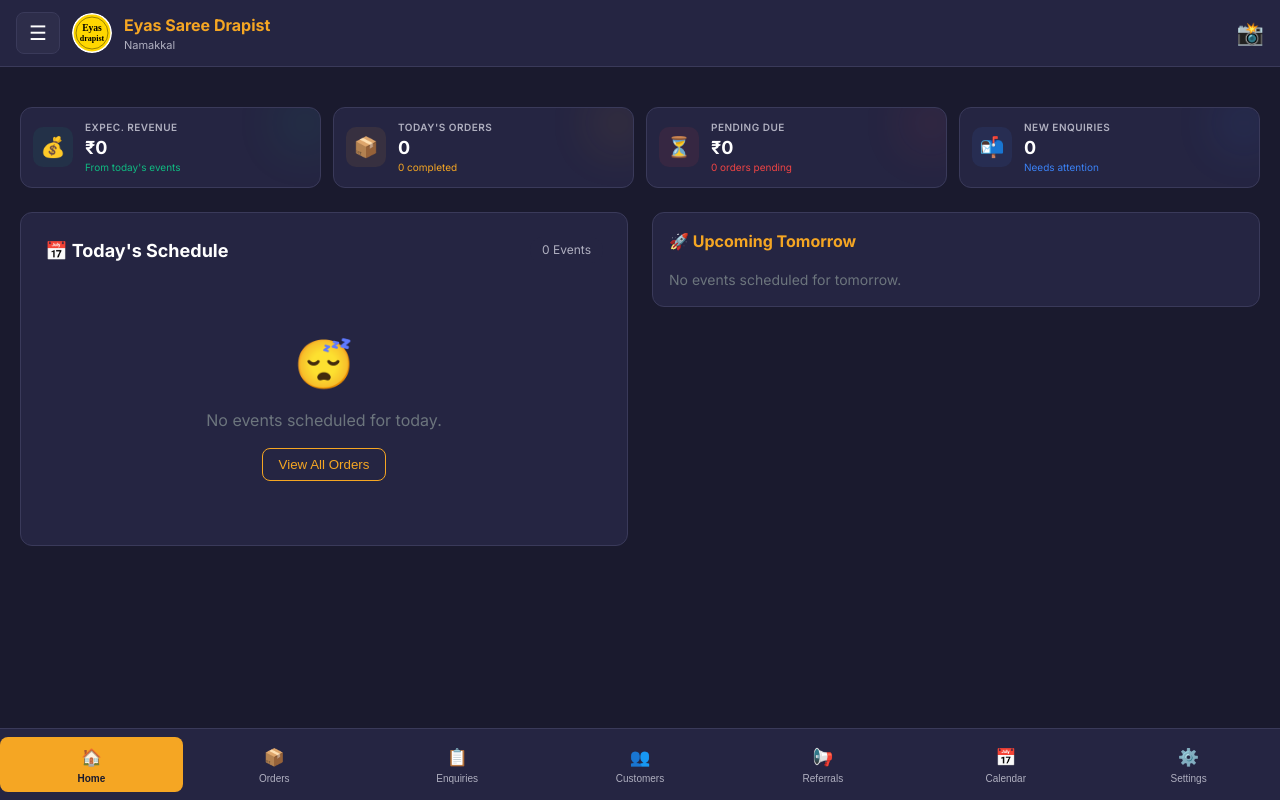
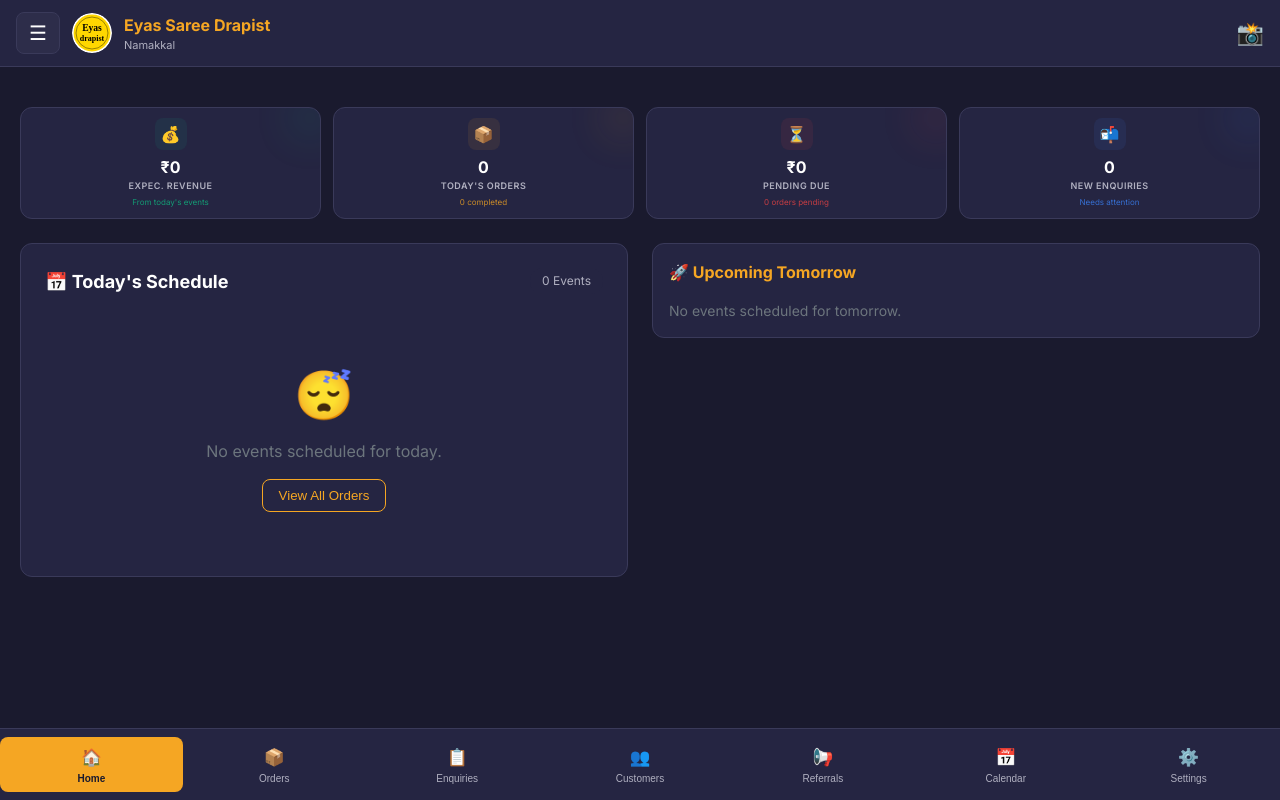
Before and after one commit to maniraja5599/EyasBookingApp, a React (Vite) app: page / in a window 1280 px wide. Built offline with nearby package versions, Linux system fonts and the light colour scheme.

Commit message:
Fix_Dashboard_Clipping_VerticalLayout

```diff
--- a/src/components/Dashboard.tsx
+++ b/src/components/Dashboard.tsx
@@ -32,73 +32,76 @@ export const Dashboard: React.FC<{
   const StatCard: React.FC<{ label: string; value: string | number; icon: string; color: string; subtext?: string }> = ({ label, value, icon, color, subtext }) => (
     <div className="glass-card" style={{
       ...cardStyle,
-      padding: '12px', // Compact padding
+      padding: '10px', // Very compact padding
       display: 'flex',
-      alignItems: 'center',
-      gap: '12px', // Compact gap
+      flexDirection: 'column', // Vertical stack
+      alignItems: 'center', // Center everything
+      gap: '4px', // Tighter gap
       position: 'relative',
       overflow: 'hidden',
-      minHeight: '80px', // Compact height
-      justifyContent: 'flex-start'
+      minHeight: '100px', // Taller to fit vertical content
+      justifyContent: 'center',
+      textAlign: 'center'
     }}>
       <div style={{
         background: `${color}15`,
         color: color,
-        width: '40px', // Smaller icon box
-        height: '40px',
-        borderRadius: '10px',
+        width: '32px', // Even smaller icon box
+        height: '32px',
+        borderRadius: '8px',
         display: 'flex',
         alignItems: 'center',
         justifyContent: 'center',
-        fontSize: '20px', // Smaller icon
-        flexShrink: 0
+        fontSize: '16px',
+        marginBottom: '4px'
       }}>
         {icon}
       </div>
-      <div style={{ flex: 1, minWidth: 0, display: 'flex', flexDirection: 'column', justifyContent: 'center' }}>
+
       <div style={{
-          color: 'var(--text-secondary)',
-          fontSize: '10px', // Smaller label
-          fontWeight: '600',
-          textTransform: 'uppercase',
-          letterSpacing: '0.5px',
-          whiteSpace: 'nowrap',
-          overflow: 'hidden',
-          textOverflow: 'ellipsis'
-        }}>
-          {label}
-        </div>
-        <div style={{
-          fontSize: '18px', // Smaller value
+        fontSize: '16px',
         fontWeight: 'bold',
         color: '#fff',
-          marginTop: '2px', // Tighter spacing
         lineHeight: '1.2'
       }}>
         {value}
       </div>
+
+      <div style={{
+        color: 'var(--text-secondary)',
+        fontSize: '9px', // Small font for distinct label
+        fontWeight: '600',
+        textTransform: 'uppercase',
+        letterSpacing: '0.5px',
+        lineHeight: '1.2',
+        maxWidth: '100%' // Allow wrapping if needed, but centering helps
+      }}>
+        {label}
+      </div>
+
       {subtext && (
         <div style={{
-            fontSize: '10px', // Smaller subtext
+          fontSize: '8px',
           color: color,
-            marginTop: '1px',
+          opacity: 0.8,
           whiteSpace: 'nowrap',
           overflow: 'hidden',
-            textOverflow: 'ellipsis'
+          textOverflow: 'ellipsis',
+          maxWidth: '100%'
         }}>
           {subtext}
         </div>
       )}
-      </div>
-      {/* Decorative Blur - Reduced size */}
+
+      {/* Decorative Blur - Subtle */}
       <div style={{
         position: 'absolute',
         right: '-10px',
         top: '-10px',
-        width: '50px',
-        height: '50px',
+        width: '40px',
+        height: '40px',
         background: color,
-        filter: 'blur(25px)',
+        filter: 'blur(20px)',
         opacity: 0.1,
         pointerEvents: 'none'
       }} />
```
Lines whose indentation alone changed are shown as unchanged.
